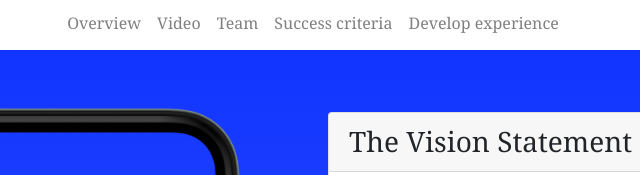
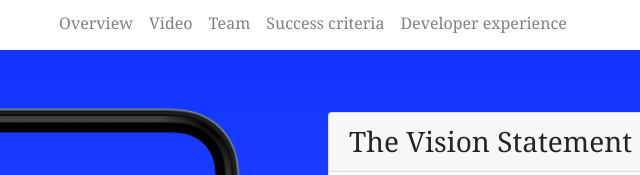
Before and after one commit to TehillahK/group6-winnipeg-sports, a plain HTML site: page index.html in a window 1280 px wide. Shown: the part 203-378 px from the top of the page, 327-967 px from the left. Drawn offline with nearby package versions, Linux system fonts and the light colour scheme.

Commit message:
fixed typo

```diff
--- a/index.html
+++ b/index.html
@@ -40,7 +40,7 @@
                   <a class="nav-link" href="#success-criteria">Success criteria</a>
               </li>
               <li class="nav-item">
-                <a class="nav-link" href="#dev">Develop experience</a>
+                <a class="nav-link" href="#dev">Developer experience</a>
             </li>
 
           </ul>
```
